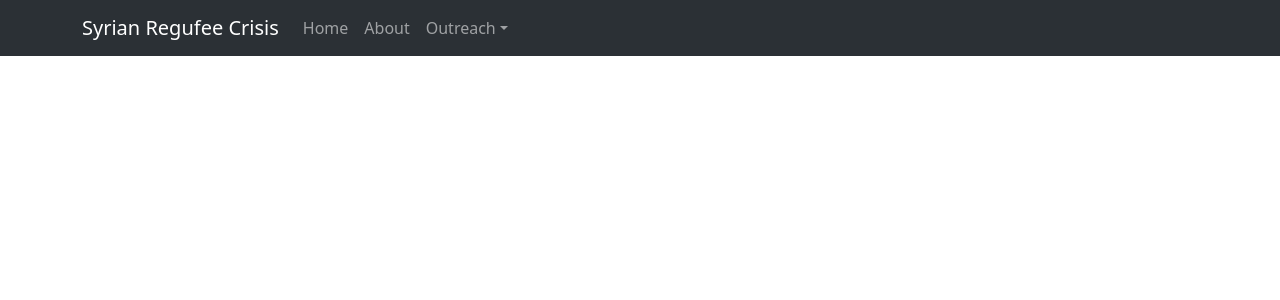
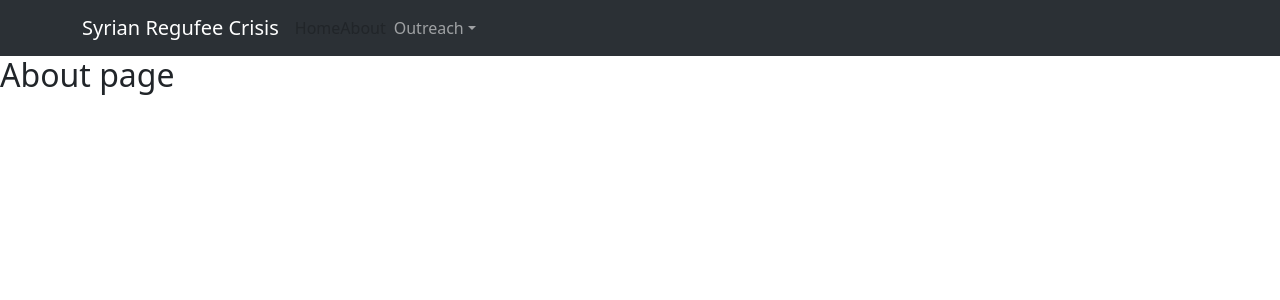
Before and after one commit to anishm31/Syrian-Refugee-Crisis, a React (Create React App) app: page /about in a window 1280 px wide. Shown: the top 300 px of the page. Built offline with nearby package versions, Linux system fonts and the light colour scheme.

Commit message:
routing wroks, styling is weird - black lettering

```diff
--- a/src/App.js
+++ b/src/App.js
@@ -1,12 +1,14 @@
 import logo from './logo.svg';
 import './App.css';
-import { BrowserRouter as Router, Route } from 'react-router-dom';
+import { BrowserRouter as Router, Routes, Route, BrowserRouter } from 'react-router-dom';
 import MainNavbar from './Components/MainNavbar.js';
+import ReactDOM from "react-dom/client";
+import About from './Components/About.js';
 
-function App() {
-  return (
-    <MainNavbar></MainNavbar>
-  );
+
+export default function App() {
+  return <h1>HOME</h1>;
 }
 
-export default App;
+const root = ReactDOM.createRoot(document.getElementById('root'));
+root.render(<App />);
--- /dev/null
+++ b/src/Components/About.js
@@ -0,0 +1,7 @@
+import React from 'react';
+
+export default function About() {
+    return (
+      <h2>About page</h2>
+    );
+  }
--- a/src/Components/MainNavbar.js
+++ b/src/Components/MainNavbar.js
@@ -3,17 +3,33 @@ import Container from 'react-bootstrap/Container';
 import Nav from 'react-bootstrap/Nav';
 import Navbar from 'react-bootstrap/Navbar';
 import NavDropdown from 'react-bootstrap/NavDropdown';
+import {LinkContainer} from 'react-router-bootstrap'
+import { BrowserRouter as Router, Routes, Route, BrowserRouter } from 'react-router-dom';
+import ReactDOM from "react-dom/client";
+import About from './About.js';
+
+
 
 function MainNavbar() {
     return (
         <Navbar bg="dark" data-bs-theme="dark" expand="lg" className="bg-body-tertiary" >
           <Container>
-            <Navbar.Brand href="#home">Syrian Regufee Crisis</Navbar.Brand>
+            <LinkContainer to="/">
+              <Navbar.Brand >Syrian Regufee Crisis</Navbar.Brand>
+            </LinkContainer>
+
+            <LinkContainer to="/">
+              <Nav.Link>Home</Nav.Link>
+            </LinkContainer>
+
+            <LinkContainer to="/about">
+              <Nav.Link >About</Nav.Link>
+            </LinkContainer>
+
             <Navbar.Toggle aria-controls="basic-navbar-nav" />
             <Navbar.Collapse id="basic-navbar-nav">
               <Nav className="me-auto">
-                <Nav.Link href="#home">Home</Nav.Link>
-                <Nav.Link href="#link">About</Nav.Link>
+
                 <NavDropdown title="Outreach" id="basic-nav-dropdown">
                   <NavDropdown.Item href="#action/3.1">Charities</NavDropdown.Item>
                   <NavDropdown.Item href="#action/3.2">
@@ -21,6 +37,7 @@ function MainNavbar() {
                   </NavDropdown.Item>
                   <NavDropdown.Item href="#action/3.3">News/Events</NavDropdown.Item>
                 </NavDropdown>
+
               </Nav>
             </Navbar.Collapse>
           </Container>
--- a/src/index.js
+++ b/src/index.js
@@ -5,11 +5,23 @@ import App from './App';
 import reportWebVitals from './reportWebVitals';
 import 'bootstrap/dist/css/bootstrap.min.css';
 import 'bootstrap/dist/js/bootstrap.bundle.min';
+import { BrowserRouter as Router, Routes, Route, BrowserRouter } from 'react-router-dom';
+import MainNavbar from './Components/MainNavbar.js';
+import About from './Components/About.js';
 
 const root = ReactDOM.createRoot(document.getElementById('root'));
 root.render(
   <React.StrictMode>
-    <App />
+    <Router>
+
+    <MainNavbar/>
+        <Routes>
+            <Route exact path = "/" element ={<App />}/>
+            <Route  path = "/about" element ={<About />}/>
+        </Routes>
+
+  </Router>
+
   </React.StrictMode>
 );
 
```
